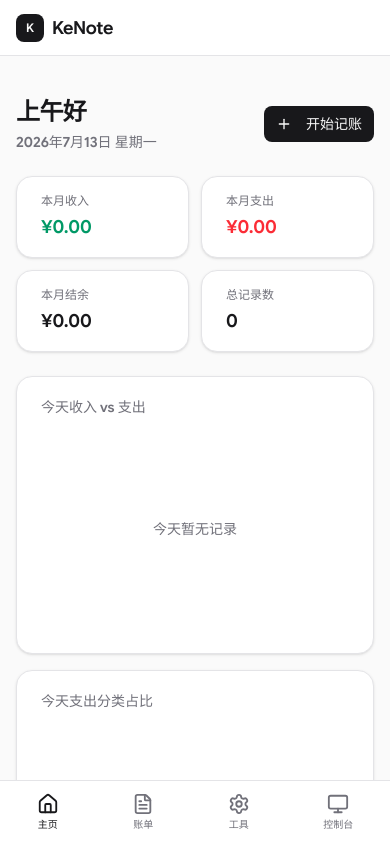
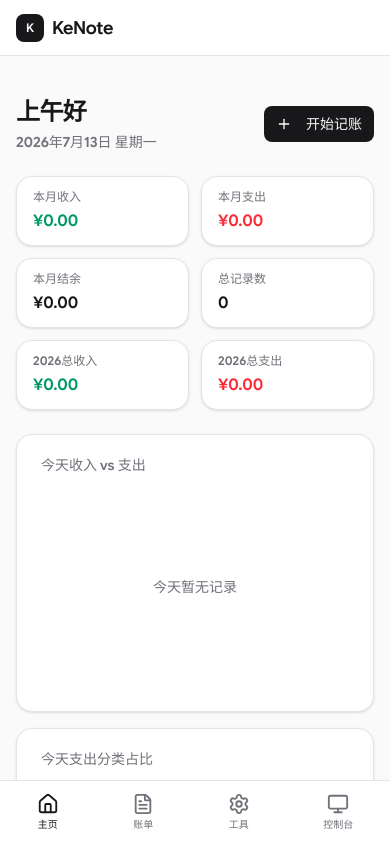
Before and after one commit to wanyyq/KeNote, a React (Vite) app: page / in a window 390 px wide. Built offline with nearby package versions, Linux system fonts and the light colour scheme.

Commit message:
改了数据视图哦~

```diff
--- /dev/null
+++ b/src/components/charts/BalanceBarCard.tsx
@@ -0,0 +1,32 @@
+import {
+  BarChart, Bar, XAxis, YAxis, CartesianGrid, Tooltip, ResponsiveContainer, ReferenceLine, Cell
+} from "recharts"
+
+interface Props { title: string; data: { name: string; value: number }[]; emptyMessage?: string; color?: string }
+
+export function BalanceBarCard({ title, data, emptyMessage = "暂无数据", color = "#3B82F6" }: Props) {
+  const has = data.some(d => Math.abs(d.value) > 0)
+  return (
+    <div className="w-full">
+      <h3 className="text-sm font-medium text-muted-foreground mb-2">{title}</h3>
+      {has ? (
+        <div className="h-52">
+          <ResponsiveContainer width="100%" height="100%">
+            <BarChart data={data} margin={{ top: 5, right: 5, left: 0, bottom: 5 }}>
+              <CartesianGrid strokeDasharray="3 3" stroke="#f0f0f0" />
+              <ReferenceLine y={0} stroke="#d4d4d8" />
+              <XAxis dataKey="name" tick={{ fontSize: 11, fill: "#9CA3AF" }} tickLine={false} axisLine={false} />
+              <YAxis tick={{ fontSize: 11, fill: "#9CA3AF" }} tickLine={false} axisLine={false} width={45} tickFormatter={v => `¥${v}`} />
+              <Tooltip contentStyle={{ background: "#fff", border: "1px solid #e5e7eb", borderRadius: "8px", fontSize: "12px" }} formatter={(v: number) => [`¥${v.toFixed(2)}`, ""]} />
+              <Bar dataKey="value" radius={[4, 4, 0, 0]}>
+                {data.map((entry, i) => (
+                  <Cell key={`cell-${i}`} fill={entry.value >= 0 ? "#10B981" : "#EF4444"} />
+                ))}
+              </Bar>
+            </BarChart>
+          </ResponsiveContainer>
+        </div>
+      ) : <div className="h-52 flex items-center justify-center"><p className="text-sm text-muted-foreground">{emptyMessage}</p></div>}
+    </div>
+  )
+}
--- a/src/pages/Home.tsx
+++ b/src/pages/Home.tsx
@@ -5,8 +5,10 @@ import { Button } from "@/components/ui/button"
 import { PieChartCard } from "@/components/charts/PieChartCard"
 import { LineChartCard } from "@/components/charts/LineChartCard"
 import { BarChartCard } from "@/components/charts/BarChartCard"
+import { BalanceBarCard } from "@/components/charts/BalanceBarCard"
 import CreateBillDialog from "@/components/bills/CreateBillDialog"
-import { format, subDays, subWeeks, startOfMonth, endOfMonth, eachDayOfInterval, startOfWeek, endOfWeek } from "date-fns"
+import Heatmap from "@/components/charts/Heatmap"
+import { format, subDays, subWeeks, subMonths, startOfWeek, endOfWeek, startOfMonth, endOfMonth, startOfYear } from "date-fns"
 import { zhCN } from "date-fns/locale"
 
 function getGreeting() { const h = new Date().getHours(); if (h<12) return "上午好"; if (h<17) return "下午好"; return "晚上好" }
@@ -15,96 +17,119 @@ export default function Home() {
   const { bills } = useStore()
   const [createOpen, setCreateOpen] = useState(false)
   const todayStr = format(new Date(), "yyyy-MM-dd")
+  const yearStr = format(new Date(), "yyyy")
 
+  // Helper: sum bills by type and date range
+  const sum = (type: "income"|"expense", from?: Date, to?: Date) =>
+    bills.filter(b => b.type===type && (!from || b.date>=format(from,"yyyy-MM-dd")) && (!to || b.date<=format(to,"yyyy-MM-dd"))).reduce((a,b) => a+b.amount,0)
+
+  // Month stats
   const stats = useMemo(() => {
-    const now = new Date(); const s = startOfMonth(now); const e = endOfMonth(now)
-    const mi = bills.filter(b=>b.type==="income"&&new Date(b.date)>=s&&new Date(b.date)<=e).reduce((a,b)=>a+b.amount,0)
-    const me = bills.filter(b=>b.type==="expense"&&new Date(b.date)>=s&&new Date(b.date)<=e).reduce((a,b)=>a+b.amount,0)
+    const mi = sum("income", startOfMonth(new Date()), endOfMonth(new Date()))
+    const me = sum("expense", startOfMonth(new Date()), endOfMonth(new Date()))
     return { mi, me, bal: mi-me, cnt: bills.length }
   }, [bills])
 
-  // Today's income vs expense
-  const todayPie = useMemo(() => {
-    const inc = bills.filter(b=>b.type==="income"&&b.date===todayStr).reduce((a,b)=>a+b.amount,0)
-    const exp = bills.filter(b=>b.type==="expense"&&b.date===todayStr).reduce((a,b)=>a+b.amount,0)
-    return [{name:"收入",value:inc},{name:"支出",value:exp}]
-  }, [bills, todayStr])
+  // Year totals
+  const yearIncome = useMemo(() => sum("income", startOfYear(new Date())), [bills])
+  const yearExpense = useMemo(() => sum("expense", startOfYear(new Date())), [bills])
 
-  // Today's expense categories
-  const todayExpCats = useMemo(() => {
-    const m = new Map<string,number>()
-    bills.filter(b=>b.type==="expense"&&b.date===todayStr).forEach(b=>m.set(b.category,(m.get(b.category)||0)+b.amount))
-    return Array.from(m.entries()).map(([n,v])=>({name:n,value:v})).sort((a,b)=>b.value-a.value)
-  }, [bills, todayStr])
+  // Today
+  const todayPie = useMemo(() => [{name:"收入",value:sum("income")},{name:"支出",value:sum("expense")}].map(d=>({...d,value:bills.filter(b=>b.type===(d.name==="收入"?"income":"expense")&&b.date===todayStr).reduce((a,b)=>a+b.amount,0)})), [bills,todayStr])
+  const todayExpCats = useMemo(() => {const m=new Map<string,number>();bills.filter(b=>b.type==="expense"&&b.date===todayStr).forEach(b=>m.set(b.category,(m.get(b.category)||0)+b.amount));return Array.from(m.entries()).map(([n,v])=>({name:n,value:v})).sort((a,b)=>b.value-a.value)},[bills,todayStr])
 
-  // Expense categories (all time)
-  const expCats = useMemo(() => {
-    const m = new Map<string,number>(); bills.filter(b=>b.type==="expense").forEach(b=>m.set(b.category,(m.get(b.category)||0)+b.amount))
-    return Array.from(m.entries()).map(([n,v])=>({name:n,value:v})).sort((a,b)=>b.value-a.value)
-  }, [bills])
+  // Total ratio pie
+  const totalRatio = useMemo(() => [{name:"收入",value:bills.filter(b=>b.type==="income").reduce((a,b)=>a+b.amount,0)},{name:"支出",value:bills.filter(b=>b.type==="expense").reduce((a,b)=>a+b.amount,0)}],[bills])
 
-  // Income categories (all time)
-  const incCats = useMemo(() => {
-    const m = new Map<string,number>(); bills.filter(b=>b.type==="income").forEach(b=>m.set(b.category,(m.get(b.category)||0)+b.amount))
-    return Array.from(m.entries()).map(([n,v])=>({name:n,value:v})).sort((a,b)=>b.value-a.value)
-  }, [bills])
+  // Category pies
+  const expCats = useMemo(() => {const m=new Map<string,number>();bills.filter(b=>b.type==="expense").forEach(b=>m.set(b.category,(m.get(b.category)||0)+b.amount));return Array.from(m.entries()).map(([n,v])=>({name:n,value:v})).sort((a,b)=>b.value-a.value)},[bills])
+  const incCats = useMemo(() => {const m=new Map<string,number>();bills.filter(b=>b.type==="income").forEach(b=>m.set(b.category,(m.get(b.category)||0)+b.amount));return Array.from(m.entries()).map(([n,v])=>({name:n,value:v})).sort((a,b)=>b.value-a.value)},[bills])
 
   // 7-day trend
-  const recent7 = useMemo(() => Array.from({length:7},(_,i)=>{
-    const d=subDays(new Date(),6-i); const k=format(d,"yyyy-MM-dd")
-    return {date:format(d,"M/d",{locale:zhCN}),income:bills.filter(b=>b.type==="income"&&b.date===k).reduce((a,b)=>a+b.amount,0),expense:bills.filter(b=>b.type==="expense"&&b.date===k).reduce((a,b)=>a+b.amount,0)}
-  }),[bills])
+  const recent7 = useMemo(() => Array.from({length:7},(_,i)=>{const d=subDays(new Date(),6-i);const k=format(d,"yyyy-MM-dd");return {date:format(d,"M/d",{locale:zhCN}),income:bills.filter(b=>b.type==="income"&&b.date===k).reduce((a,b)=>a+b.amount,0),expense:bills.filter(b=>b.type==="expense"&&b.date===k).reduce((a,b)=>a+b.amount,0)}}),[bills])
+
+  // 7-day net balance
+  const balance7 = useMemo(() => Array.from({length:7},(_,i)=>{const d=subDays(new Date(),6-i);const k=format(d,"yyyy-MM-dd");const inc=bills.filter(b=>b.type==="income"&&b.date===k).reduce((a,b)=>a+b.amount,0);const exp=bills.filter(b=>b.type==="expense"&&b.date===k).reduce((a,b)=>a+b.amount,0);return {name:format(d,"M/d"),value:inc-exp}}),[bills])
 
   // 30-day trend
   const recent30 = useMemo(() => {
-    const today = new Date()
-    const all = eachDayOfInterval({start:subDays(today,29),end:today})
-    const dm = new Map<string,{income:number;expense:number}>()
+    const today=new Date();const all=Array.from({length:30},(_,i)=>subDays(today,29-i))
+    const dm=new Map<string,{income:number;expense:number}>()
     bills.forEach(b=>{if(!dm.has(b.date))dm.set(b.date,{income:0,expense:0});const e=dm.get(b.date)!;b.type==="income"?e.income+=b.amount:e.expense+=b.amount})
     return all.map(d=>{const k=format(d,"yyyy-MM-dd");const x=dm.get(k);return {date:format(d,"M/d"),income:x?.income||0,expense:x?.expense||0}})
   },[bills])
 
-  // Last 5 weeks
+  // 5-week comparison
   const weekly5 = useMemo(() => {
-    const today = new Date()
-    return Array.from({length:5},(_,i)=>{
-      const ws = startOfWeek(subWeeks(today,4-i),{locale:zhCN})
-      const we = endOfWeek(ws,{locale:zhCN})
-      const sk = format(ws,"yyyy-MM-dd"); const ek = format(we,"yyyy-MM-dd")
-      const income = bills.filter(b=>b.type==="income"&&b.date>=sk&&b.date<=ek).reduce((a,b)=>a+b.amount,0)
-      const expense = bills.filter(b=>b.type==="expense"&&b.date>=sk&&b.date<=ek).reduce((a,b)=>a+b.amount,0)
-      return {name:`${format(ws,"M/d")}`,income,expense}
-    })
+    const today=new Date()
+    return Array.from({length:5},(_,i)=>{const ws=startOfWeek(subWeeks(today,4-i),{locale:zhCN});const we=endOfWeek(ws,{locale:zhCN});const sk=format(ws,"yyyy-MM-dd");const ek=format(we,"yyyy-MM-dd");return {name:`${format(ws,"M/d")}`,income:bills.filter(b=>b.type==="income"&&b.date>=sk&&b.date<=ek).reduce((a,b)=>a+b.amount,0),expense:bills.filter(b=>b.type==="expense"&&b.date>=sk&&b.date<=ek).reduce((a,b)=>a+b.amount,0)}})
   },[bills])
 
+  // 3-month monthly balance
+  const monthly3 = useMemo(() => {
+    const today=new Date()
+    return Array.from({length:3},(_,i)=>{const ms=startOfMonth(subMonths(today,2-i));const me=endOfMonth(ms);const sk=format(ms,"yyyy-MM-dd");const ek=format(me,"yyyy-MM-dd");const inc=bills.filter(b=>b.type==="income"&&b.date>=sk&&b.date<=ek).reduce((a,b)=>a+b.amount,0);const exp=bills.filter(b=>b.type==="expense"&&b.date>=sk&&b.date<=ek).reduce((a,b)=>a+b.amount,0);return {date:format(ms,"M月"),income:inc,expense:exp}})
+  },[bills])
+
+  // Filtered heatmaps
+  const incomeBills = useMemo(() => bills.filter(b => b.type === "income"), [bills])
+  const expenseBills = useMemo(() => bills.filter(b => b.type === "expense"), [bills])
+
   return (
-    <div className="max-w-4xl mx-auto px-4 py-6 md:py-10 space-y-6">
+    <div className="max-w-5xl mx-auto px-4 py-6 md:py-10 space-y-6">
+      {/* Header */}
       <div className="pt-4 md:pt-8 flex items-center justify-between flex-wrap gap-4">
         <div><h1 className="text-2xl md:text-3xl font-bold tracking-tight text-foreground">{getGreeting()}</h1><p className="text-muted-foreground mt-1 text-sm">{format(new Date(),"yyyy年M月d日 EEEE",{locale:zhCN})}</p></div>
         <Button onClick={()=>setCreateOpen(true)}><i data-lucide="plus" className="size-4 mr-1.5"></i>开始记账</Button>
       </div>
-      <div className="grid grid-cols-2 md:grid-cols-4 gap-3">
-        {[{l:"本月收入",v:stats.mi,c:"text-emerald-600"},{l:"本月支出",v:stats.me,c:"text-red-500"},{l:"本月结余",v:stats.bal,c:stats.bal>=0?"text-foreground":"text-red-500"},{l:"总记录数",v:stats.cnt,c:"",f:0}].map(s=><Card key={s.l}><CardContent className="py-4"><p className="text-xs text-muted-foreground mb-1">{s.l}</p><p className={`text-lg font-bold ${s.c}`}>{s.f===0?s.v:`¥${Number(s.v).toFixed(2)}`}</p></CardContent></Card>)}
+
+      {/* Row 1: Month summary + Year totals */}
+      <div className="grid grid-cols-2 md:grid-cols-3 lg:grid-cols-6 gap-3">
+        {[
+          {l:"本月收入",v:stats.mi,c:"text-emerald-600"},
+          {l:"本月支出",v:stats.me,c:"text-red-500"},
+          {l:"本月结余",v:stats.bal,c:stats.bal>=0?"text-foreground":"text-red-500"},
+          {l:"总记录数",v:stats.cnt,f:0},
+          {l:`${yearStr}总收入`,v:yearIncome,c:"text-emerald-600",s:true},
+          {l:`${yearStr}总支出`,v:yearExpense,c:"text-red-500",s:true},
+        ].map(s=><Card key={s.l} className={s.s?"md:col-span-1":""}><CardContent className="py-3 px-4"><p className="text-xs text-muted-foreground mb-1">{s.l}</p><p className={`text-base font-bold ${s.c||""}`}>{s.f===0?s.v:`¥${Number(s.v).toFixed(2)}`}</p></CardContent></Card>)}
       </div>
 
-      {/* Today's charts */}
+      {/* Row 2: Today pies */}
       <div className="grid grid-cols-1 md:grid-cols-2 gap-4">
         <Card><CardContent className="py-5"><PieChartCard title="今天收入 vs 支出" data={todayPie} emptyMessage="今天暂无记录"/></CardContent></Card>
         <Card><CardContent className="py-5"><PieChartCard title="今天支出分类占比" data={todayExpCats} emptyMessage="今天暂无支出"/></CardContent></Card>
       </div>
 
-      {/* Trends */}
-      <Card><CardContent className="py-5"><LineChartCard title="近7天收支趋势" data={recent7} emptyMessage="暂无记录"/></CardContent></Card>
+      {/* Row 3: 7-day trend + 7-day balance */}
+      <div className="grid grid-cols-1 lg:grid-cols-2 gap-4">
+        <Card><CardContent className="py-5"><LineChartCard title="近7天收支趋势" data={recent7} emptyMessage="暂无记录"/></CardContent></Card>
+        <Card><CardContent className="py-5"><BalanceBarCard title="近7天每天结余" data={balance7} emptyMessage="暂无记录"/></CardContent></Card>
+      </div>
+
+      {/* Row 4: 30-day trend */}
       <Card><CardContent className="py-5"><LineChartCard title="近30天收支趋势" data={recent30} emptyMessage="暂无记录"/></CardContent></Card>
 
-      {/* Category breakdowns */}
+      {/* Row 5: Category pies */}
       <div className="grid grid-cols-1 md:grid-cols-2 gap-4">
         <Card><CardContent className="py-5"><PieChartCard title="全部支出分类占比" data={expCats} emptyMessage="暂无支出记录"/></CardContent></Card>
         <Card><CardContent className="py-5"><PieChartCard title="全部收入分类占比" data={incCats} emptyMessage="暂无收入记录"/></CardContent></Card>
       </div>
 
-      {/* Weekly bar chart */}
-      <Card><CardContent className="py-5"><BarChartCard title="近5周收支对比" data={weekly5} emptyMessage="暂无记录"/></CardContent></Card>
+      {/* Row 6: Total ratio + Weekly bar */}
+      <div className="grid grid-cols-1 lg:grid-cols-2 gap-4">
+        <Card><CardContent className="py-5"><PieChartCard title="总收入 vs 总支出" data={totalRatio} emptyMessage="暂无记录"/></CardContent></Card>
+        <Card><CardContent className="py-5"><BarChartCard title="近5周收支对比" data={weekly5} emptyMessage="暂无记录"/></CardContent></Card>
+      </div>
+
+      {/* Row 7: 3-month balance line */}
+      <Card><CardContent className="py-5"><LineChartCard title="近3个月每月结余" data={monthly3} emptyMessage="暂无记录"/></CardContent></Card>
+
+      {/* Row 8: Heatmaps */}
+      <div className="grid grid-cols-1 lg:grid-cols-2 gap-4">
+        <Card><CardContent className="py-5"><h3 className="text-sm font-medium text-muted-foreground mb-3">收入热力图</h3><Heatmap bills={incomeBills}/></CardContent></Card>
+        <Card><CardContent className="py-5"><h3 className="text-sm font-medium text-muted-foreground mb-3">支出热力图</h3><Heatmap bills={expenseBills}/></CardContent></Card>
+      </div>
 
       <CreateBillDialog open={createOpen} onOpenChange={setCreateOpen}/>
     </div>
```
